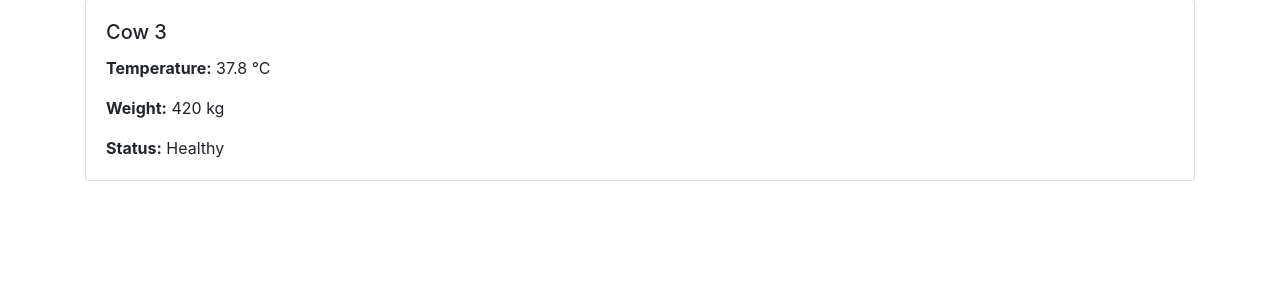
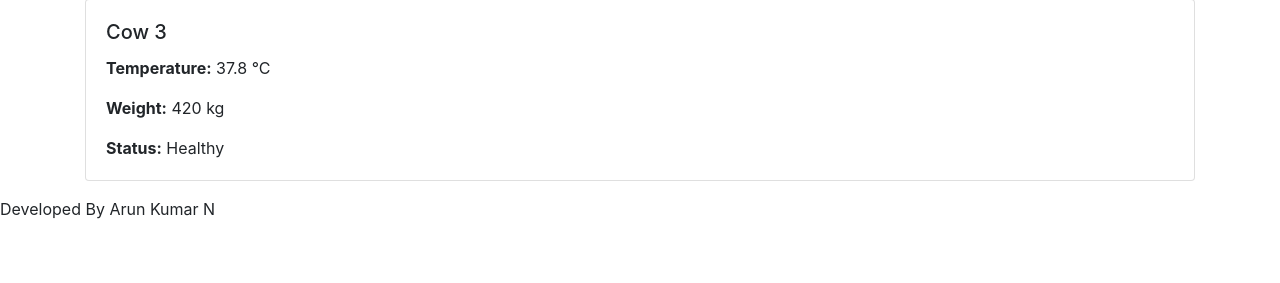
Before and after one commit to arunkumarn006/MooCare, a Flask app: page / in a window 1280 px wide. Shown: the part 517-800 px from the top of the page. Run offline with Flask 3, Linux system fonts and the light colour scheme; some libraries are stand-ins or nearby versions.

Commit message:
Changes  to index.html

```diff
--- a/templates/index.html
+++ b/templates/index.html
@@ -22,5 +22,6 @@
             {% endfor %}
         </div>
     </div>
+    <p>Developed By Arun Kumar N</p>
 </body>
 </html>
```
